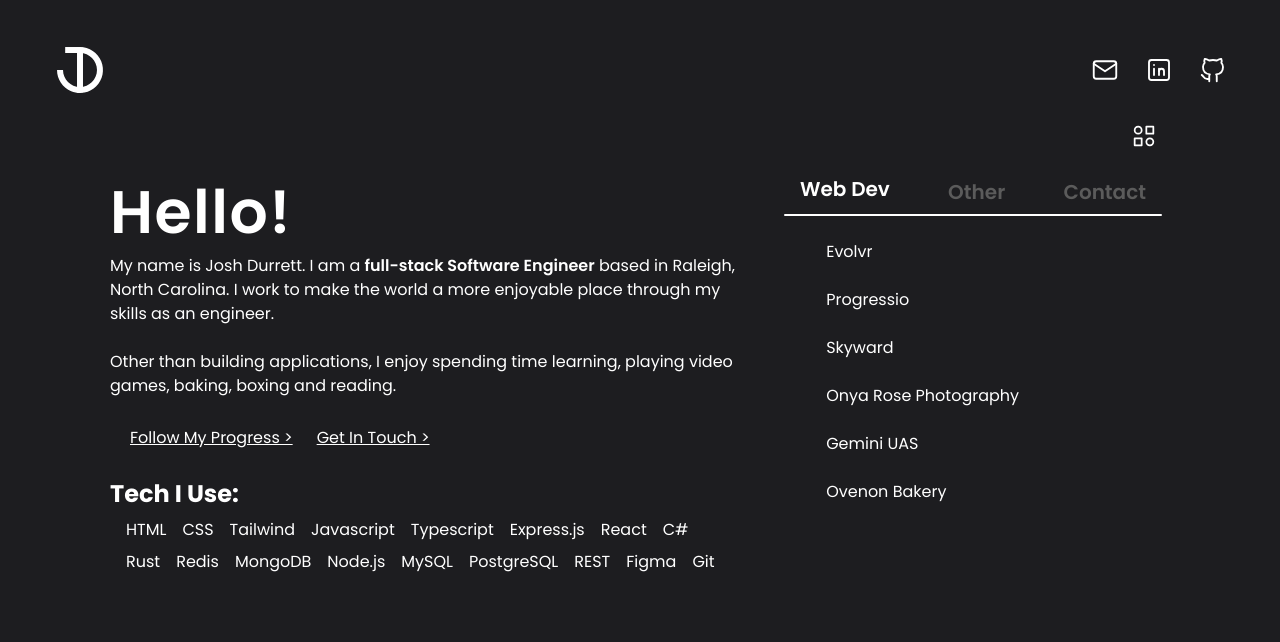
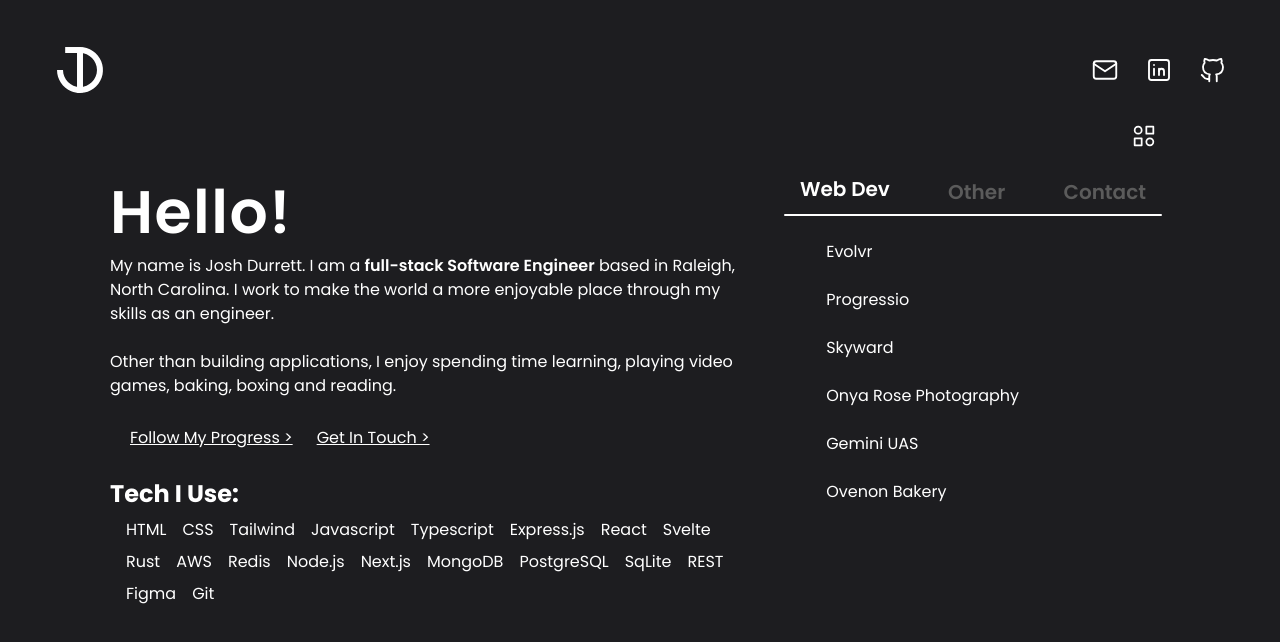
Before and after one commit to boonaki/portfolioV3, a Next.js app: page / in a window 1280 px wide. Shown: the top 642 px of the page. Built offline with nearby package versions, Linux system fonts and the light colour scheme.

Commit message:
updated skills

```diff
--- a/src/pages/index.js
+++ b/src/pages/index.js
@@ -49,13 +49,15 @@ export default function Home() {
                         <span className="mx-2 my-1">Typescript</span>
                         <span className="mx-2 my-1">Express.js</span>
                         <span className="mx-2 my-1">React</span>
-                        <span className="mx-2 my-1">C#</span>
+                        <span className="mx-2 my-1">Svelte</span>
                         <span className="mx-2 my-1">Rust</span>
+                        <span className="mx-2 my-1">AWS</span>
                         <span className="mx-2 my-1">Redis</span>
+                        <span className="mx-2 my-1">Node.js</span>
+                        <span className="mx-2 my-1">Next.js</span>
                         <span className="mx-2 my-1">MongoDB</span>
-                        <span className="mx-2 my-1">Node.js</span>
-                        <span className="mx-2 my-1">MySQL</span>
                         <span className="mx-2 my-1">PostgreSQL</span>
+                        <span className="mx-2 my-1">SqLite</span>
                         <span className="mx-2 my-1">REST</span>
                         <span className="mx-2 my-1">Figma</span>
                         <span className="mx-2 my-1">Git</span>
```
